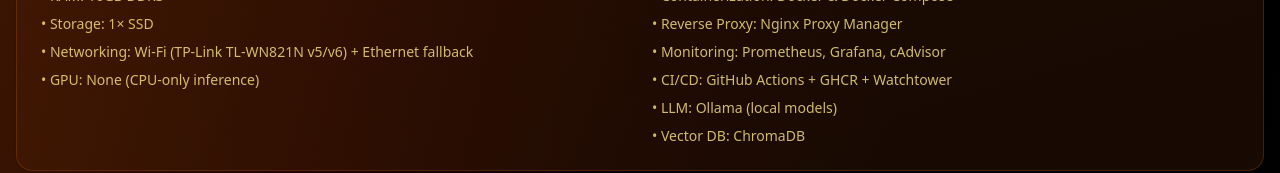
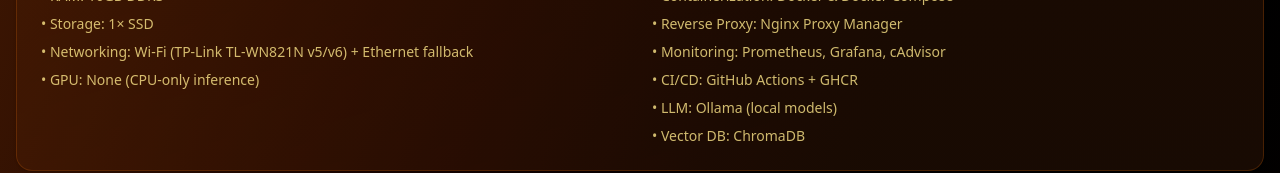
Before and after one commit to medevs/local-smart-portfolio, a Next.js app in the folder frontend/: page /homelab in a window 1280 px wide. Shown: the part 486-659 px from the top of the page. Built offline with nearby package versions, Linux system fonts and the light colour scheme; no server answers.

Commit message:
Remove Watchtower scripts and references

```diff
--- a/frontend/data/homelab.tsx
+++ b/frontend/data/homelab.tsx
@@ -20,7 +20,7 @@
     "Containerization: Docker & Docker Compose",
     "Reverse Proxy: Nginx Proxy Manager",
     "Monitoring: Prometheus, Grafana, cAdvisor",
-    "CI/CD: GitHub Actions + GHCR + Watchtower",
+    "CI/CD: GitHub Actions + GHCR",
     "LLM: Ollama (local models)",
     "Vector DB: ChromaDB",
   ],
@@ -132,15 +132,14 @@
   {
     day: "Day 11",
     title: "CI/CD Automation with GitHub Actions",
-    description: "Implemented fully automated CI/CD pipeline. GitHub Actions builds Docker images, pushes to GHCR, and Watchtower automatically updates containers on the server.",
+    description: "Implemented fully automated CI/CD pipeline. GitHub Actions builds Docker images and pushes to GHCR for deployment.",
     achievements: [
       "GitHub Actions workflow created",
       "Docker images built automatically",
       "GitHub Container Registry (GHCR) setup",
       "Server authentication to GHCR",
-      "Watchtower installed for auto-updates",
       "Docker Compose updated to use GHCR images",
-      "Zero-touch deployment pipeline",
+      "Automated deployment pipeline",
     ],
     badge: "DevOps",
   },
@@ -213,11 +212,6 @@
     icon: <Zap className="w-5 h-5 text-amber-500" />,
   },
   {
-    name: "Watchtower",
-    description: "Automatic container updates",
-    icon: <Server className="w-5 h-5 text-amber-500" />,
-  },
-  {
     name: "Portfolio App",
     description: "This portfolio website (Frontend + Backend)",
     port: "3000",
```
Also changed, not shown: 2 other files (tests, documents, lock files or other folders).
